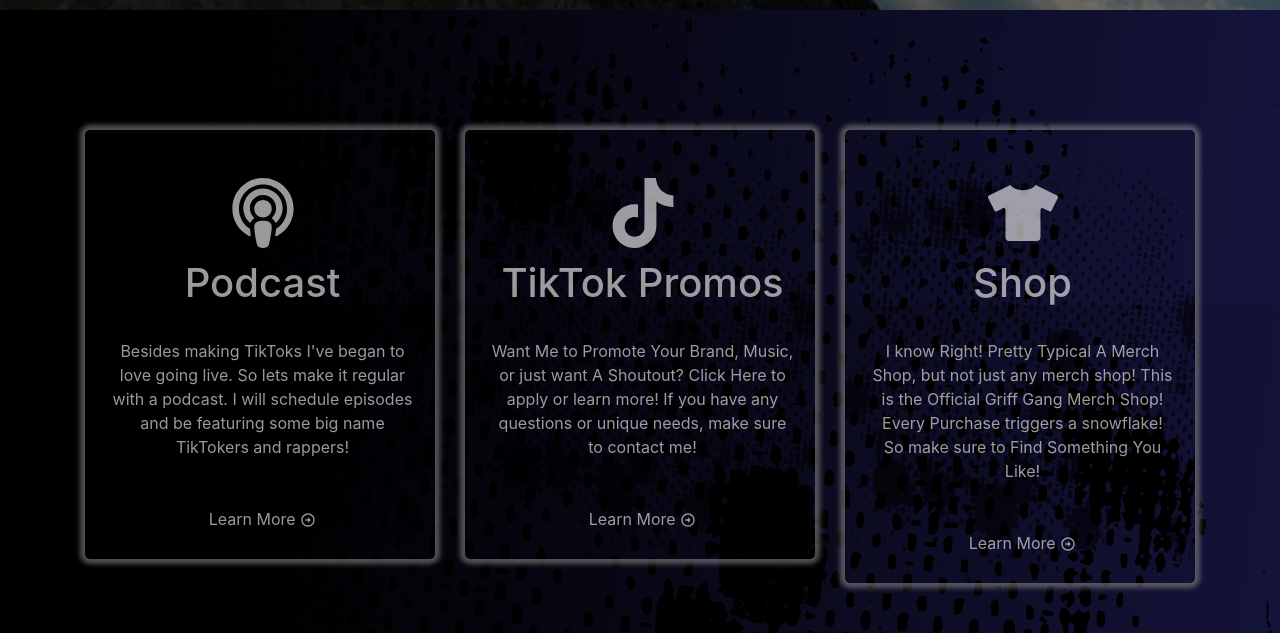
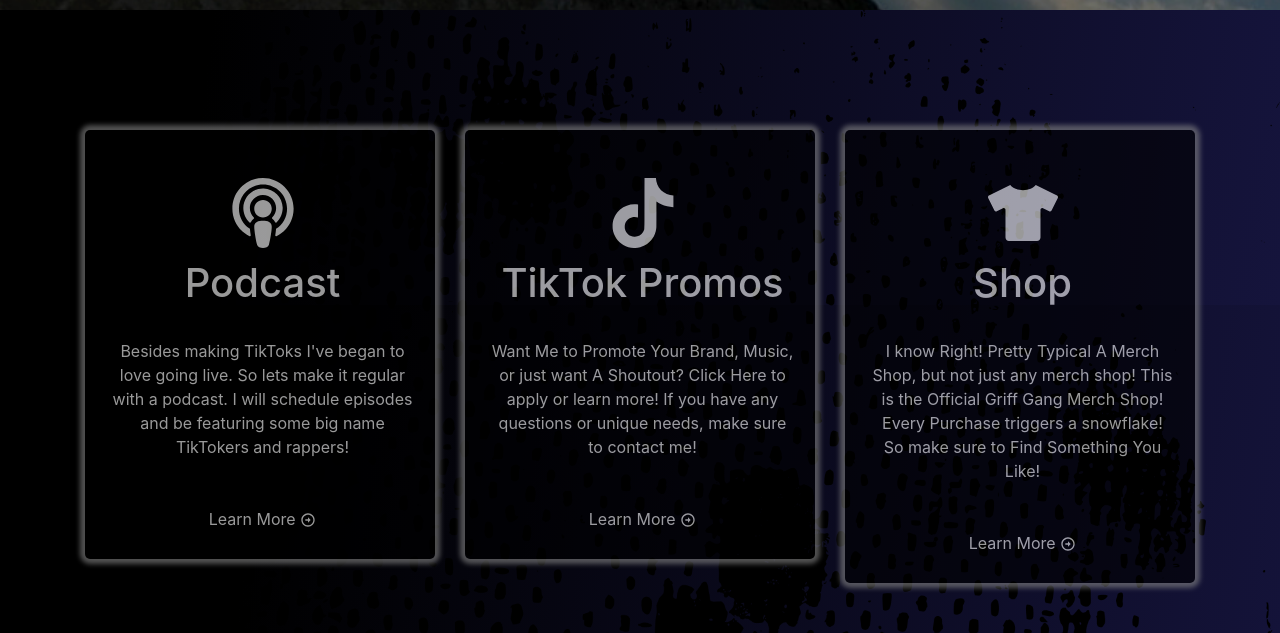
Before and after one commit to griffinjoshs/Portfolio-Tiktok-griffinjoshs, a React (Create React App) app in the folder client/: page / in a window 1280 px wide. Shown: the part 1295-1928 px from the top of the page. Built offline with nearby package versions, Linux system fonts and the light colour scheme; no server answers.

Commit message:
background styles

```diff
--- a/client/src/components/CardSection/Cards.css
+++ b/client/src/components/CardSection/Cards.css
@@ -1,5 +1,5 @@
 .cardBox {
-  background: url("../../images/grunge.png");
+  background-color: black;
   /* Create the parallax scrolling effect */
   background-attachment: fixed;
   background-position: center;
```
